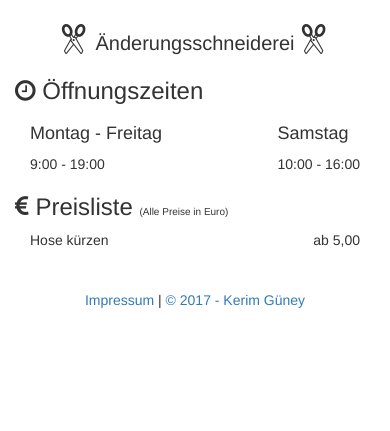
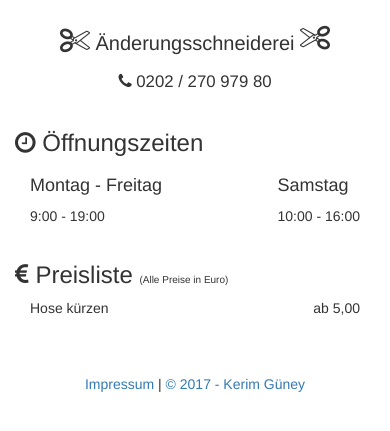
Before and after one commit to KerimG/gueney-atelier, a website: page index.html in a window 390 px wide. Shown: the part 91-522 px from the top of the page. Drawn offline with nearby package versions, Linux system fonts and the light colour scheme.

Commit message:
add elephone number and some margins

```diff
--- a/css/main.css
+++ b/css/main.css
@@ -4,9 +4,13 @@ ul {
     padding: 0;
 }
 
+section {
+    margin-bottom: 16px;
+}
+
 .page-title {
     font-size: 5rem;
-    margin: 3rem 0;
+    margin: 3rem 0 3rem 0;
 }
 
 .page-subtitle {
@@ -25,6 +29,11 @@ ul {
     max-height: 72px;
 }
 
+.phone-number {
+    margin-top: 12px;
+    font-size: 1.2em;
+}
+
 .flex-row {
     display: flex;
     flex-flow: row;
@@ -37,9 +46,8 @@ ul {
 .text-center {
     text-align: center;
 }
-
-.scissors-1, .scissors-2 {
-    transform: rotate(90deg);
+.scissors-2 {
+    transform: rotate(180deg);
 }
 
 .price-disclaimer {
--- a/index.html
+++ b/index.html
@@ -28,12 +28,16 @@
     <h1 class="page-title fancy-font text-center">Güney-Atelier</h1>
     <div class="page-subtitle text-center">
         <i class="fa fa-scissors scissors-1" aria-hidden="true"></i>
-        Änderungsschneiderei
+        <span>Änderungsschneiderei</span>
         <i class="fa fa-scissors scissors-2" aria-hidden="true"></i>
     </div>
 </header>
 <div class="container">
     <div class="row">
+        <section class="col-xs-12 col-md-12 text-center">
+            <h2 class="hidden">Telefonnummer</h2>
+            <div class="phone-number"><i class="fa fa-phone" aria-hidden="true"></i> 0202 / 270 979 80</div>
+        </section>
         <section class="col-xs-12 col-md-6">
             <h3><i class="fa fa-clock-o" aria-hidden="true"></i> Öffnungszeiten</h3>
             <div class="col-xs-12 flex-row space-between">
```
